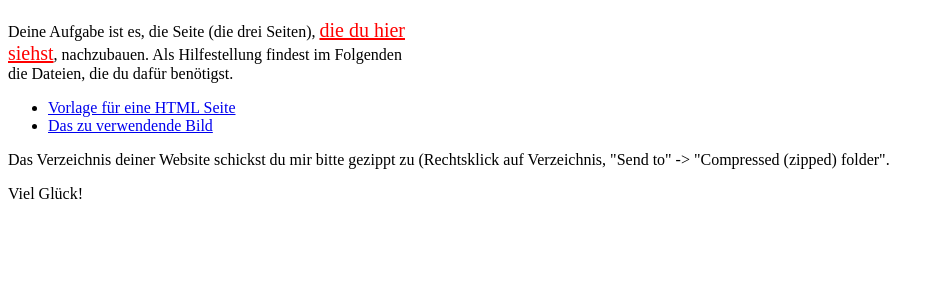
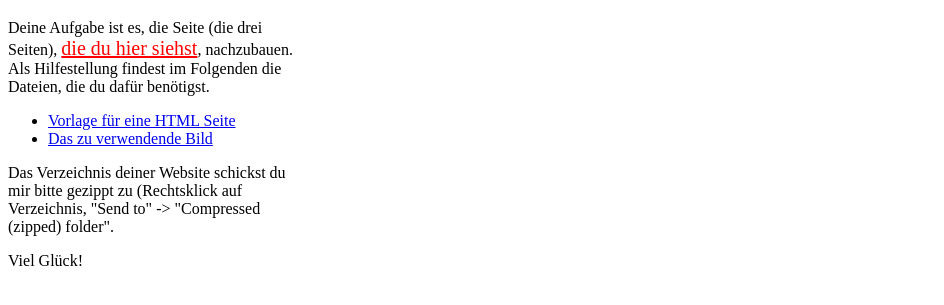
Before and after one commit to antipodos/sophie, a plain HTML site: page meta/angabe.html in a window 1280 px wide. Shown: the part 61-366 px from the top of the page, without its empty margins (0-944 px from the left). Drawn offline with Linux system fonts and the light colour scheme.

Commit message:
angabe, style

```diff
--- a/meta/angabe.html
+++ b/meta/angabe.html
@@ -8,7 +8,9 @@
 
 <h1>Üben für die Schularbeit</h1>
 
-<p style="width: 400px">Deine Aufgabe ist es, die Seite (die drei Seiten), <a style="font-size:20px; color: red;" href="../index.html" target="_blank">die du hier siehst</a>, nachzubauen.
+<div style="width:300px">
+
+    <p>Deine Aufgabe ist es, die Seite (die drei Seiten), <a style="font-size:20px; color: red;" href="../index.html" target="_blank">die du hier siehst</a>, nachzubauen.
         Als Hilfestellung findest im Folgenden die Dateien, die du dafür benötigst. </p>
 
     <ul>
@@ -20,5 +22,7 @@
 
     <p>Viel Glück!</p>
 
+</div>
+
 </body>
 </html>
```
Lines whose indentation alone changed are shown as unchanged.
